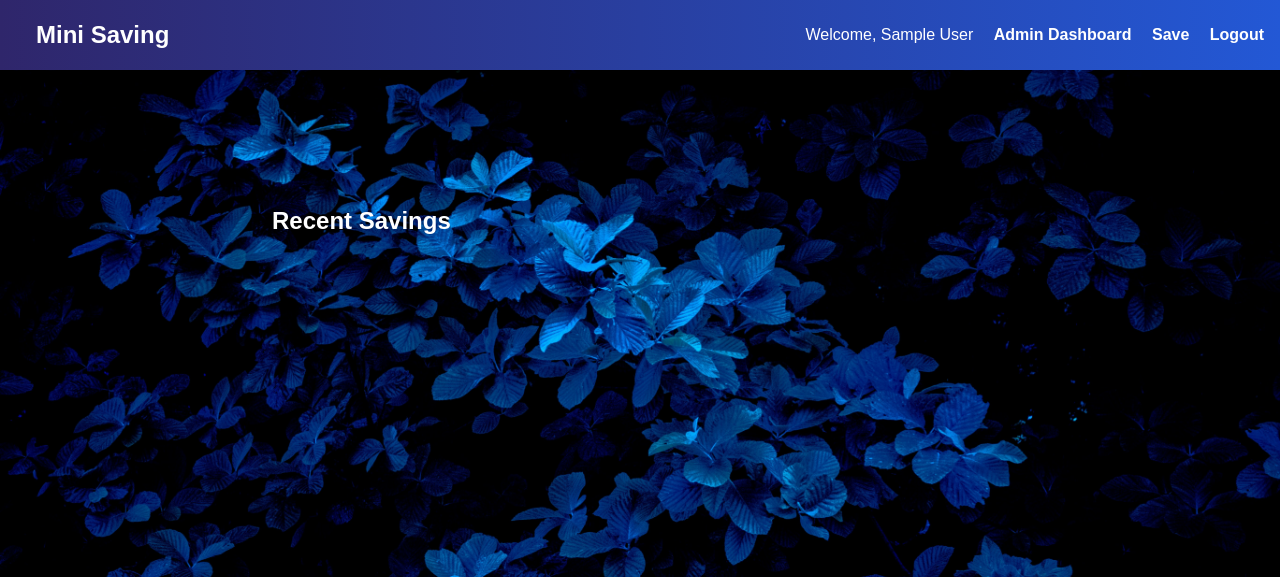
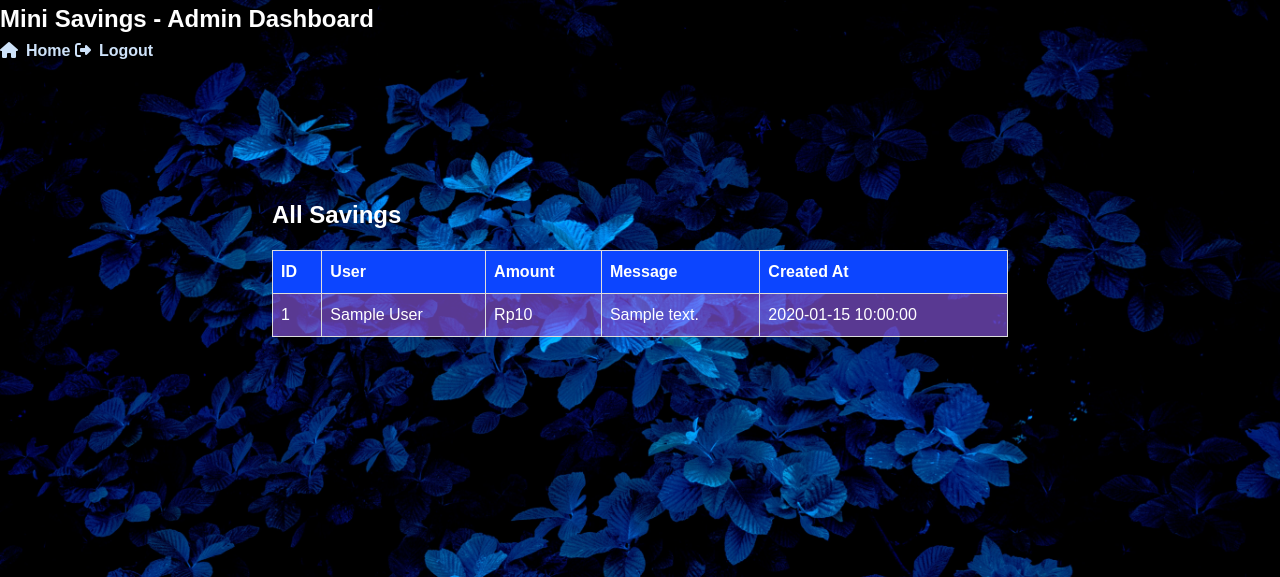
Before and after one commit to Callista1409/Project-Tabungan-, a PHP site: page /admin in a window 1280 px wide. Shown: the top 577 px of the page. Run offline with PHP 8.4, Linux system fonts and the light colour scheme; the visitor is signed in with stand-in values (Sample User, id 1); tables that the repository leaves empty hold one stand-in row (values such as "Sample post"); data that the repository does not hold is empty.

Commit message:
Fifth Commit

```diff
--- a/app/controllers/SavingController.php
+++ b/app/controllers/SavingController.php
@@ -1,4 +1,4 @@
-di SavingController
+
 <?php
 class SavingController {
     private $db;
--- a/app/helpers/AuthMiddleware.php
+++ b/app/helpers/AuthMiddleware.php
@@ -1,26 +1,29 @@
 <?php
 class AuthMiddleware {
-    // Memeriksa apakah pengguna sudah login
     public static function isAuthenticated() {
-        if (!isset($_SESSION['user_id'])) { // Jika tidak ada sesi user_id, arahkan ke halaman login
+        if (!isset($_SESSION['user_id'])) {
             header('Location: login');
             exit();
         }
     }
-    // Memeriksa apakah pengguna adalah admin
+
     public static function isAdmin() {
-        self::isAuthenticated(); // Pastikan pengguna sudah login
-        if ($_SESSION['user_role'] !== 'admin') { // Jika bukan admin, arahkan ke halaman home
+        self::isAuthenticated();
+        if ($_SESSION['user_role'] !== 'admin') {
             header('Location: home');
             exit();
         }
     }
 
-    // Memeriksa apakah pengguna adalah tamu (belum login)
     public static function isGuest() {
-        if (isset($_SESSION['user_id'])) { // Jika sudah login, arahkan ke halaman home
+        if (isset($_SESSION['user_id'])) {
             header('Location: home');
             exit();
         }
     }
+
+    public static function getuserId(){
+        self::isAuthenticated();
+        return $_SESSION['user_id'];
+    }
 }
--- a/app/views/admin.php
+++ b/app/views/admin.php
@@ -3,6 +3,8 @@
 <head>
     <title>Home - Mini Saving</title>
     <link rel="stylesheet" href="public/css/style.css">
+    <link rel="stylesheet" href="https://cdnjs.cloudflare.com/ajax/libs/font-awesome/6.4.2/css/all.min.css">
+
     <style>body { background-image: url(public/css/test.jpg);
   background-size: cover;
  height: 100vh;
@@ -11,34 +13,37 @@
 </head>
 <body>
     <nav>
-        <h1>Mini Saving</h1>
-        <?php if(isset($_SESSION['user_id'])): ?> <!-- Cek apakah pengguna sudah login -->
-            <div>
-                Welcome, <?php echo $_SESSION['user_name']; ?>
-                <?php if($_SESSION['user_role'] === 'admin'): ?>
-                    <a href="admin">Admin Dashboard</a> <!-- Link ke dashboard admin -->
-                <?php endif; ?>
-                <a href="save">Save</a>
-                <a href="logout">Logout</a>
-            </div>
-        <?php else: ?>
-            <div>
-                <a href="login">Login</a>
-                <a href="register">Register</a>
-            </div>
-        <?php endif; ?>
+        <h1>Mini Savings - Admin Dashboard</h1>
+        <div>
+        <a href="home"><i class="fas fa-home"></i>Home</a>
+        <a href="logout"><i class="fas fa-sign-out-alt"></i>Logout</a>
+        </div>
     </nav>
 
     <main>
-        <h2>Recent Savings</h2>
-        <?php foreach($saving as $saving): ?> <!-- Loop untuk menampilkan data tabungan -->
-            <div class="saving-card">
-                <h3><?php echo htmlspecialchars($saving['name']); ?></h3> <
-                <p>Amount: Rp<?php echo number_format($saving['amount']); ?></p>
-                <p>Message: <?php echo htmlspecialchars($saving['message']); ?></p>
-                <small>Date: <?php echo $saving['created_at']; ?></small>
-            </div>
-        <?php endforeach; ?>
+        <h2>All Savings</h2>
+        <table class="admin-table">
+            <thead>
+                <tr>
+                    <th>ID</th>
+                    <th>User</th>
+                    <th>Amount</th>
+                    <th>Message</th>
+                    <th>Created At</th>
+                </tr>
+            </thead>
+            <tbody>
+                <?php foreach($savings as $saving): ?>
+                    <tr>
+                        <td><?php echo $saving['id']; ?></td>
+                        <td><?php echo htmlspecialchars($saving['name']); ?></td>
+                        <td>Rp<?php echo number_format($saving['amount']); ?></td>
+                        <td><?php echo htmlspecialchars($saving['message']); ?></td>
+                        <td><?php echo $saving['created_at']; ?></td>
+                    </tr>
+                <?php endforeach; ?>
+            </tbody>
+        </table>
     </main>
 </body>
 </html>
--- a/public/css/style.css
+++ b/public/css/style.css
@@ -147,28 +147,3 @@
   p {
     margin-top: 10px;
   }
-
-
-
-  nav a:hover {
-    color: #00A3FF;
-  }
-
-  nav {
-    background: linear-gradient(to right, #2f266b, #2358d5); /* Gradient from dark to lighter shade */
-    color: white;
-    padding: 1rem;
-    display: flex;
-    justify-content: space-between;
-    align-items: center;
-  }
-
-  h1 {
-    margin-left: 20px;
-  }
-
-  nav a {
-    color: white;
-    text-decoration: none;
-    margin-left: 1rem;
-  }
```
Also changed, not shown: app/views/home.php (+6 -6 lines).
